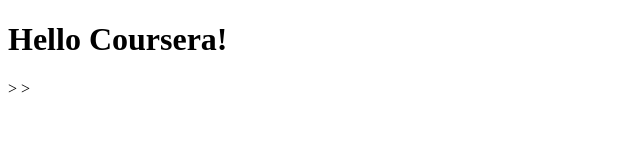
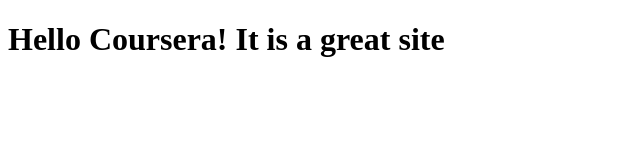
Before and after one commit to Code-eddie/coursera_test, a plain HTML site: page site/index.html in a window 1280 px wide. Shown: the whole page, without its empty margins (0-640 px from the left). Drawn offline with Linux system fonts and the light colour scheme.

Commit message:
small addition to our content

```diff
--- a/site/index.html
+++ b/site/index.html
@@ -4,6 +4,6 @@
     <title>Hello Coursera</title>
 </head>
 <body>
-    <h1>Hello Coursera!</h1>>
+    <h1>Hello Coursera! It is a great site</h1>
 </body>
-</html>>
+</html>
```
